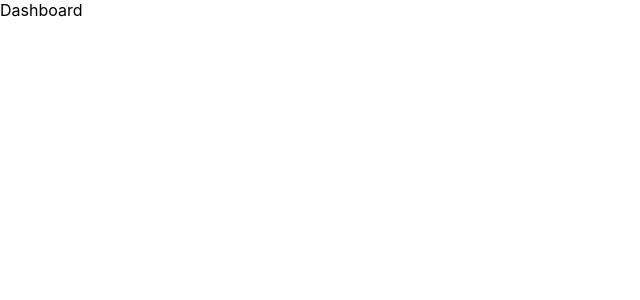
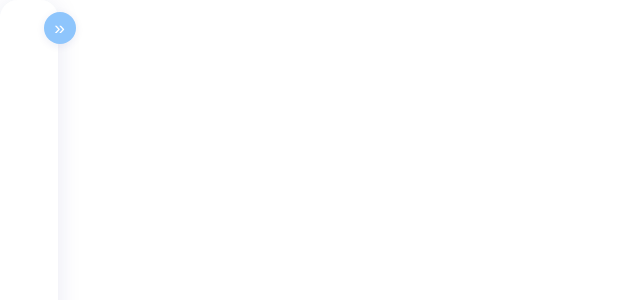
Before and after one commit to aghaSaqlain-dev/saqlain-mern-10pshine, a React (Create React App) app in the folder front-end/: page /dashboard in a window 1280 px wide. Shown: the top 300 px of the page, without its empty margins (0-640 px from the left). Built offline with nearby package versions, Linux system fonts and the light colour scheme; sample sign-in values are in the browser's storage.

Commit message:
sidebar added

```diff
--- a/front-end/src/Routes/Routes.tsx
+++ b/front-end/src/Routes/Routes.tsx
@@ -15,7 +15,8 @@ export const router = createBrowserRouter([
       {
         element: <AuthRedirect />,
         children: [
-          { index: true, element: <LoginPage /> },
+          // { index: true, element: <LoginPage /> },
+          { index: true, element: <Dashboard /> },
           { path: "login", element: <LoginPage /> },
           { path: "registration", element: <RegistrationPage /> },
         ]
--- /dev/null
+++ b/front-end/src/components/Dashboard/Dashboard.css
@@ -0,0 +1,4 @@
+body,html{
+    margin: 0;
+    padding: 0;
+}
--- a/front-end/src/components/Dashboard/Dashboard.tsx
+++ b/front-end/src/components/Dashboard/Dashboard.tsx
@@ -1,10 +1,14 @@
 import React from 'react'
+import Sidebar from '../Sidebar/Sidebar'
 
 type Props = {}
 
 const Dashboard = (props: Props) => {
   return (
-    <div>Dashboard</div>
+    <>
+    <Sidebar />
+
+    </>
   )
 }
 
--- a/front-end/src/components/Registration/RegistrationPage.tsx
+++ b/front-end/src/components/Registration/RegistrationPage.tsx
@@ -45,7 +45,7 @@ const RegistrationPage = (props: Props) => {
         </div>
         {errors.userName && <span className="login-error">{errors.userName}</span>}
         <div className="login-input-group">
-          <span className="login-input-icon">&#9993;</span>
+          <span className="login-input-icon" role="img" aria-label="email">📧</span>
           <input
             type="email"
             placeholder="Email ID"
--- /dev/null
+++ b/front-end/src/components/Sidebar/Sidebar.css
@@ -0,0 +1,106 @@
+.sidebar {
+  width: 240px;
+  background: rgba(255,255,255,0.8);
+  border-radius: 18px;
+  box-shadow: 0 4px 24px 0 rgba(31, 38, 135, 0.10);
+  padding: 1.5rem 1rem;
+  display: flex;
+  flex-direction: column;
+  min-height: 95vh;
+  margin: 0;
+  transition: width 0.2s, min-width 0.2s;
+  position: relative;
+}
+
+.sidebar.collapsed {
+  width: 48px;
+  min-width: 48px;
+  padding: 1.5rem 0.3rem;
+  align-items: flex-start;
+}
+
+.sidebar-collapse-btn {
+  position: absolute;
+  top: 12px;
+  right: -18px;
+  background: #8ec5fc;
+  color: #fff;
+  border: none;
+  border-radius: 50%;
+  width: 32px;
+  height: 32px;
+  font-size: 1.2rem;
+  cursor: pointer;
+  box-shadow: 0 2px 8px rgba(31, 38, 135, 0.08);
+  z-index: 2;
+  transition: background 0.2s;
+}
+
+.sidebar-collapse-btn:hover {
+  background: #e0c3fc;
+}
+
+.sidebar-header {
+  display: flex;
+  align-items: center;
+  justify-content: space-between;
+  margin-bottom: 1.5rem;
+}
+
+.sidebar-header h2 {
+  font-size: 1.2rem;
+  color: #2d3a4b;
+  margin: 0;
+}
+
+.sidebar-add-btn {
+  background: linear-gradient(90deg, #8ec5fc 0%, #e0c3fc 100%);
+  color: #fff;
+  border: none;
+  border-radius: 50%;
+  width: 32px;
+  height: 32px;
+  font-size: 1.5rem;
+  cursor: pointer;
+  box-shadow: 0 2px 8px rgba(31, 38, 135, 0.08);
+  transition: background 0.2s;
+}
+
+.sidebar-add-btn:hover {
+  background: linear-gradient(90deg, #e0c3fc 0%, #8ec5fc 100%);
+}
+
+.sidebar-folder-list {
+  list-style: none;
+  padding: 0;
+  margin: 0;
+}
+
+.sidebar-folder-item {
+  display: flex;
+  align-items: center;
+  padding: 0.6rem 0.5rem;
+  border-radius: 8px;
+  cursor: pointer;
+  transition: background 0.15s;
+  color: #2d3a4b;
+  font-size: 1rem;
+}
+
+.sidebar-folder-item:hover {
+  background: #e3eafc;
+}
+
+.sidebar-folder-icon {
+  margin-right: 0.7rem;
+  font-size: 1.2rem;
+}
+
+.sidebar-folder-name {
+  flex: 1;
+}
+
+.sidebar.collapsed .sidebar-header,
+.sidebar.collapsed .sidebar-folder-list {
+  display: none;
+}
--- /dev/null
+++ b/front-end/src/components/Sidebar/Sidebar.tsx
@@ -0,0 +1,44 @@
+import React, { useState } from 'react';
+import './Sidebar.css';
+
+// Example folder data (replace with props or context as needed)
+const folders = [
+  { id: 1, name: 'Personal' },
+  { id: 2, name: 'Work' },
+  { id: 3, name: 'Projects' },
+  { id: 4, name: 'Archive' },
+];
+
+const Sidebar: React.FC = () => {
+  const [collapsed, setCollapsed] = useState(true);
+
+  return (
+    <aside className={`sidebar${collapsed ? ' collapsed' : ''}`}>
+      <button
+        className="sidebar-collapse-btn"
+        onClick={() => setCollapsed((c) => !c)}
+        title={collapsed ? 'Expand' : 'Collapse'}
+      >
+        {collapsed ? '»' : '«'}
+      </button>
+      {!collapsed && (
+        <>
+          <div className="sidebar-header">
+            <h2>Folders</h2>
+            <button className="sidebar-add-btn" title="Add Folder">+</button>
+          </div>
+          <ul className="sidebar-folder-list">
+            {folders.map(folder => (
+              <li key={folder.id} className="sidebar-folder-item">
+                <span className="sidebar-folder-icon">📁</span>
+                <span className="sidebar-folder-name">{folder.name}</span>
+              </li>
+            ))}
+          </ul>
+        </>
+      )}
+    </aside>
+  );
+};
+
+export default Sidebar;
```
